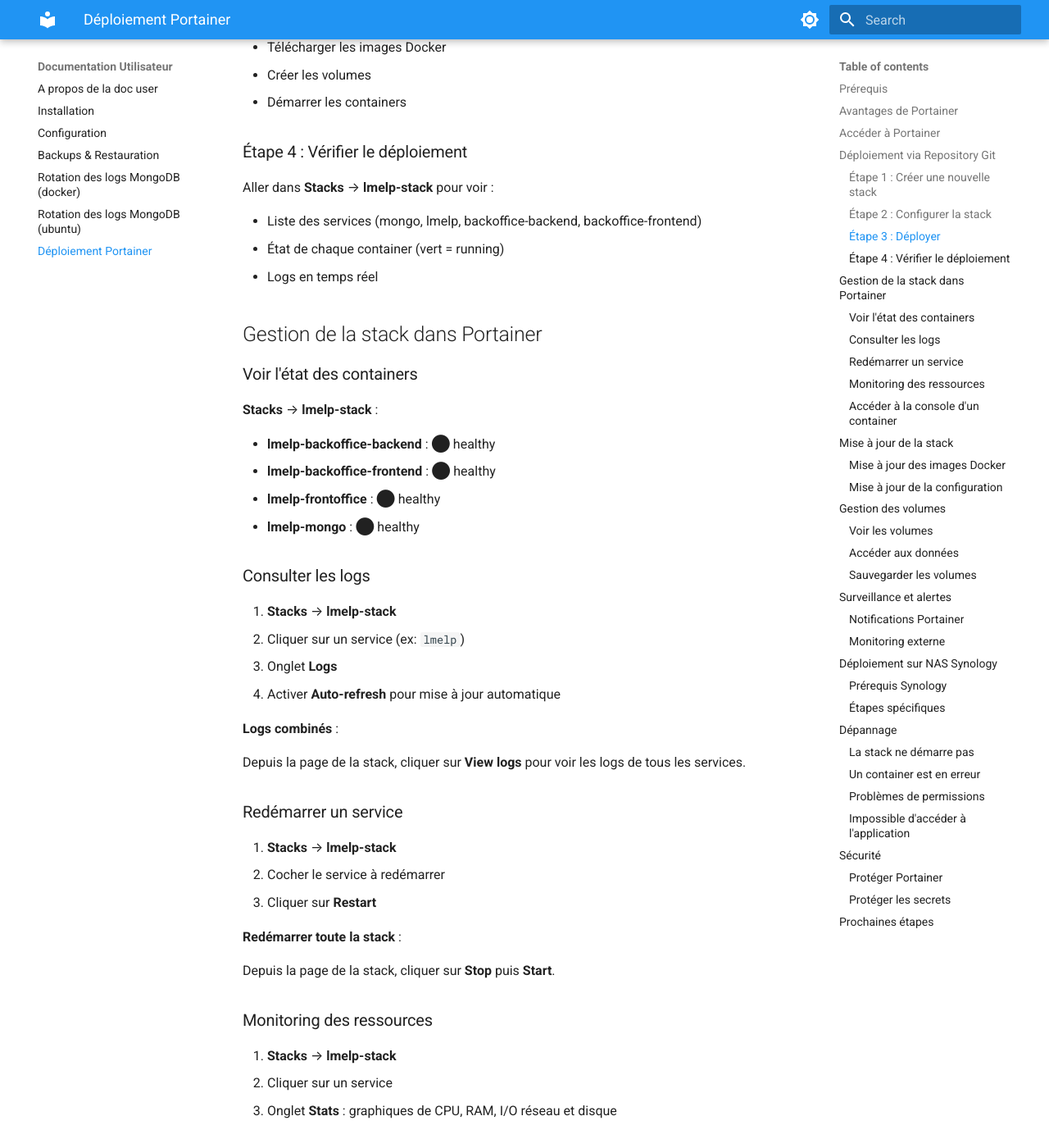
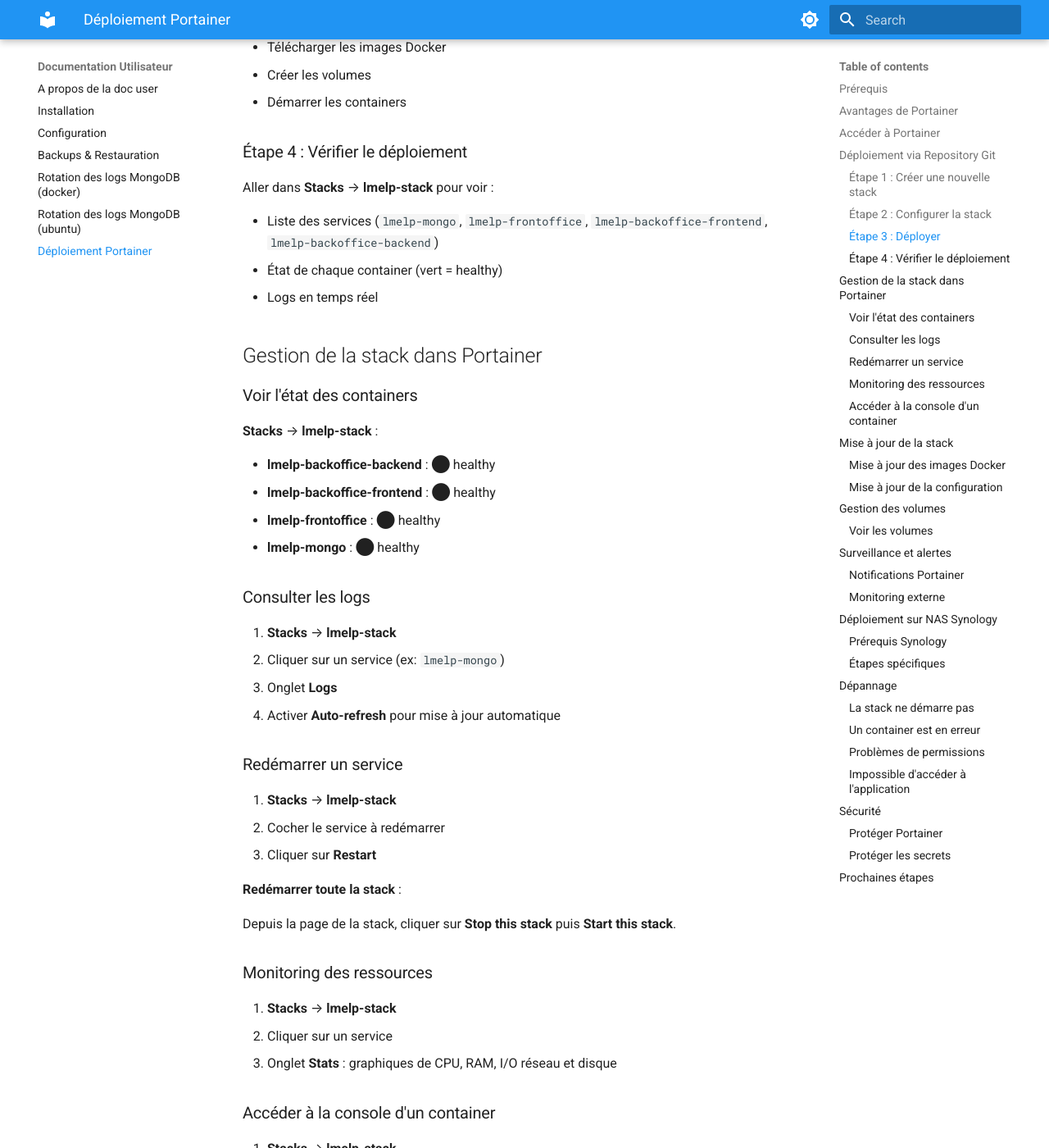
Before and after one commit to castorfou/docker-lmelp, an MkDocs documentation site: the page built from docs/user/portainer.md, in a window 1280 px wide and 1400 px high, scrolled down 2669 px. Shown: the whole window at 82% size. Built offline with MkDocs 1.6.1 and Material for MkDocs 9.7.7, drawn with Linux system fonts in a browser that asks for light colours; some of the changed text lies outside the part shown.

Commit message:
amelioration doc

````diff
--- a/docs/user/portainer.md
+++ b/docs/user/portainer.md
@@ -75,8 +75,8 @@ Portainer va :
 
 Aller dans **Stacks** → **lmelp-stack** pour voir :
 
-- Liste des services (mongo, lmelp, backoffice-backend, backoffice-frontend)
-- État de chaque container (vert = running)
+- Liste des services (`lmelp-mongo`, `lmelp-frontoffice`, `lmelp-backoffice-frontend`, `lmelp-backoffice-backend`)
+- État de chaque container (vert = healthy)
 - Logs en temps réel
 
 
@@ -94,13 +94,9 @@ Aller dans **Stacks** → **lmelp-stack** pour voir :
 ### Consulter les logs
 
 1. **Stacks** → **lmelp-stack**
-2. Cliquer sur un service (ex: `lmelp`)
+2. Cliquer sur un service (ex: `lmelp-mongo`)
 3. Onglet **Logs**
 4. Activer **Auto-refresh** pour mise à jour automatique
-
-**Logs combinés** :
-
-Depuis la page de la stack, cliquer sur **View logs** pour voir les logs de tous les services.
 
 ### Redémarrer un service
 
@@ -110,7 +106,7 @@ Depuis la page de la stack, cliquer sur **View logs** pour voir les logs de tous
 
 **Redémarrer toute la stack** :
 
-Depuis la page de la stack, cliquer sur **Stop** puis **Start**.
+Depuis la page de la stack, cliquer sur **Stop this stack** puis **Start this stack**.
 
 ### Monitoring des ressources
 
@@ -176,34 +172,6 @@ Volumes créés :
 
 - Volumes Docker pour MongoDB data, backups, audios, logs
 - Ou bind mounts vers `./data/` selon la configuration
-
-### Accéder aux données
-
-**Via Portainer** :
-
-1. **Volumes** → sélectionner un volume
-2. Cliquer sur **Browse**
-3. Explorer les fichiers
-
-**Via SSH/SFTP** :
-
-Se connecter à l'hôte et naviguer vers :
-
-```bash
-cd /var/lib/docker/volumes/lmelp-stack_mongodb-data/_data
-# ou
-cd /path/to/docker-lmelp/data/mongodb
-```
-
-### Sauvegarder les volumes
-
-```bash
-# Créer un backup de volume Docker
-docker run --rm \
-  -v lmelp-stack_mongodb-data:/data \
-  -v $(pwd):/backup \
-  alpine tar czf /backup/mongodb-volume-backup.tar.gz -C /data .
-```
 
 ## Surveillance et alertes
 
````
